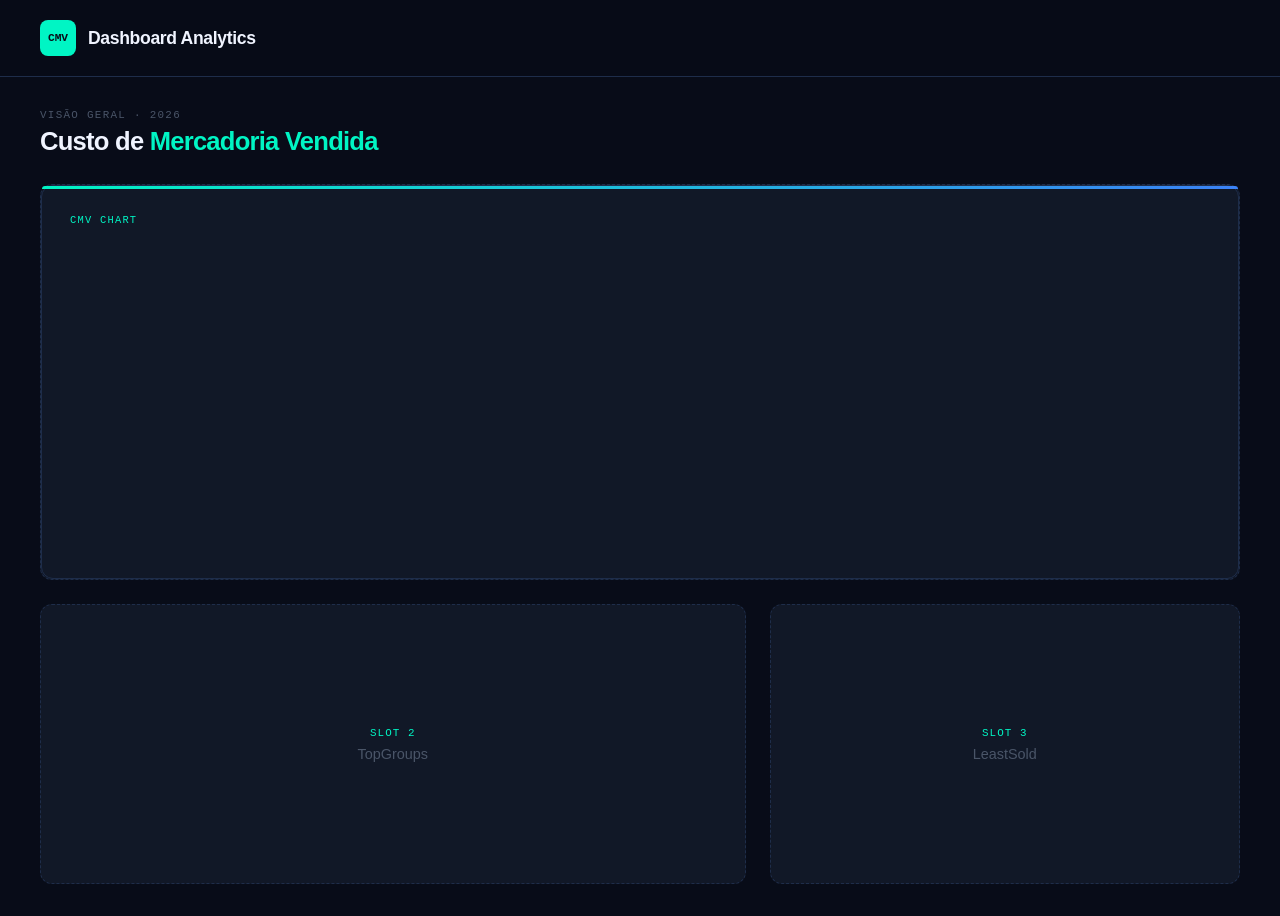
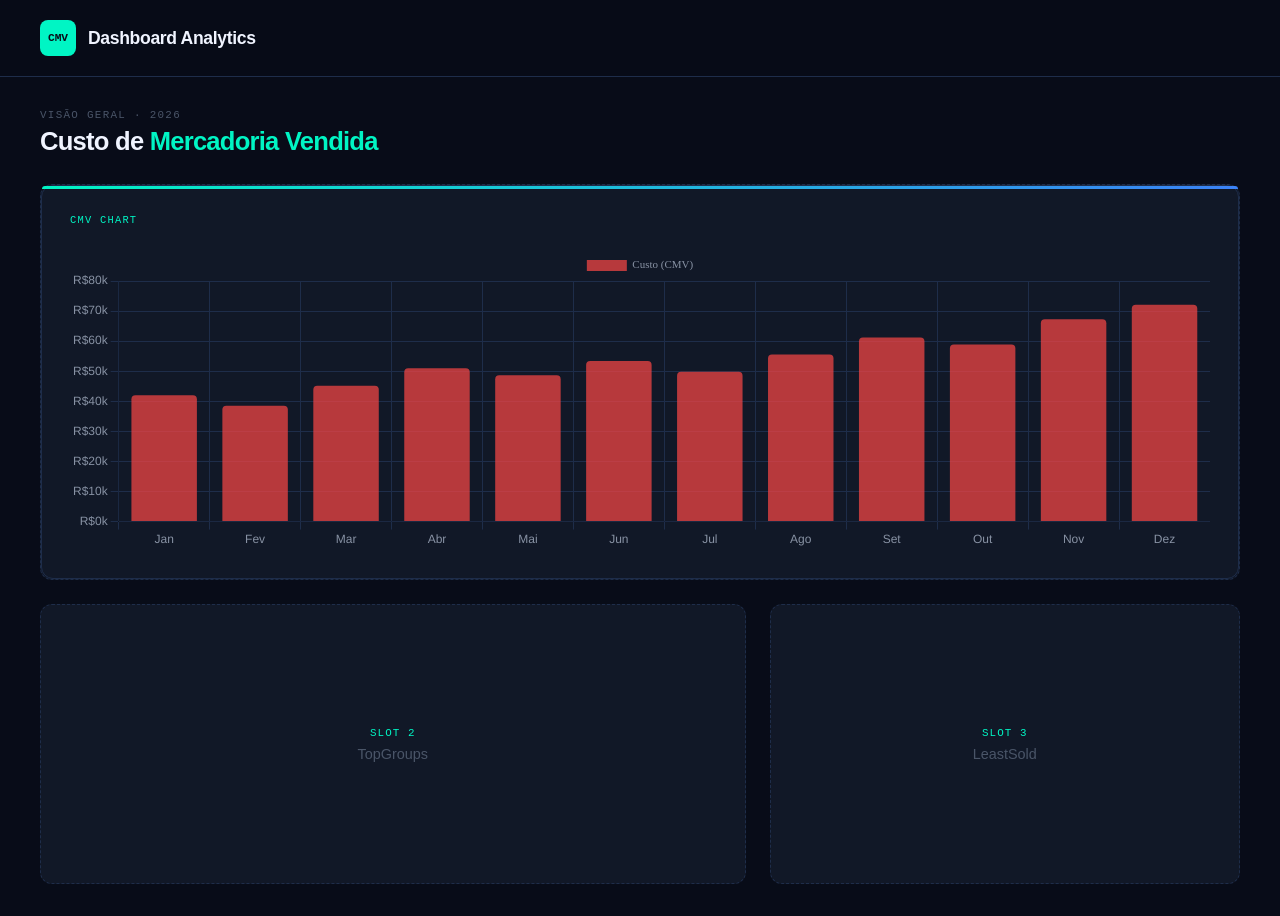
Before and after one commit to evertonProgramadorCriativo/Dashboard-Mercadoria-Vendida, a React (Create React App) app: page / in a window 1280 px wide. Built offline with nearby package versions, Linux system fonts and the light colour scheme.

Commit message:
feat(cmvchart): conecta mock de labels e dataset de custo (barras vermelhas)

```diff
--- a/src/components/CMVChart.js
+++ b/src/components/CMVChart.js
@@ -13,6 +13,7 @@ import {
   Filler,
 } from "chart.js";
 import { Bar } from "react-chartjs-2";
+import { mockCmv } from "../mocks/dashboardMocks";
 
 // Registra todos os módulos necessários para Bar + Line no mesmo gráfico
 //Grafico  sendo testado no console.log para confirmar que o chart.js está funcionando e que o componente foi montado corretamente, com os módulos necessários registrados. O gráfico em si ainda não foi implementado, mas a estrutura base está pronta para receber os dados e opções de configuração posteriormente.
@@ -90,7 +91,7 @@ const options = {
 function CMVChart() {
   useEffect(() => {
     // console.log("CMVChart montado — estrutura base OK");
-    console.log("Módulos:", [
+    /**  console.log("Módulos:", [
       "CategoryScale",
       "LinearScale",
       "BarElement",
@@ -98,9 +99,48 @@ function CMVChart() {
       "PointElement",
       "Tooltip",
       "Legend",
-    ]);
+    ]);*/
+    console.log("CMVChart — labels carregados do mock:", mockCmv.labels);
+    console.log("Custos (12 meses):", mockCmv.custos);
+    console.log(
+      "Maior custo: R$",
+      Math.max(...mockCmv.custos).toLocaleString("pt-BR"),
+    );
   }, []);
 
+  //  Dados do gráfico, utilizando os valores de labels e custos do mockCmv para criar um dataset do tipo "bar" com as barras vermelhas representando o custo (CMV) para cada mês. O backgroundColor é definido como um vermelho semi-transparente, e as bordas das barras têm um raio de 4 para suavizar as extremidades.
+  const chartData = {
+    labels: mockCmv.labels,
+    datasets: [
+      {
+        type: "bar",
+        label: "Custo (CMV)",
+        data: mockCmv.custos,
+        backgroundColor: "rgba(239,68,68,0.75)",
+        borderRadius: 4,
+      },
+    ],
+  };
+  // Opções do gráfico, com customização de cores, fontes e formatação dos ticks para exibir os valores em milhares de reais (R$), além de manter a responsividade e a proporção do gráfico.
+  const options = {
+    responsive: true,
+    maintainAspectRatio: false,
+    plugins: {
+      legend: {
+        labels: { color: "#8892a4", font: { family: "Space Mono", size: 11 } },
+      },
+    },
+    scales: {
+      x: { ticks: { color: "#8892a4" }, grid: { color: "#1e2d4a" } },
+      y: {
+        ticks: {
+          color: "#8892a4",
+          callback: (v) => `R$${(v / 1000).toFixed(0)}k`,
+        },
+        grid: { color: "#1e2d4a" },
+      },
+    },
+  };
   return (
     <Card>
       <CardHeader>
@@ -109,8 +149,8 @@ function CMVChart() {
 
       <ChartWrap>
         {" "}
-        {/* Canvas vazio — confirma que o chart.js está funcionando no console.log */}
-        <Bar data={emptyData} options={options} />
+        {/* Adicionando Dados ao Gráfico  apenas tabelas Vermelhas */}
+        <Bar data={chartData} options={options} />
       </ChartWrap>
     </Card>
   );
```
